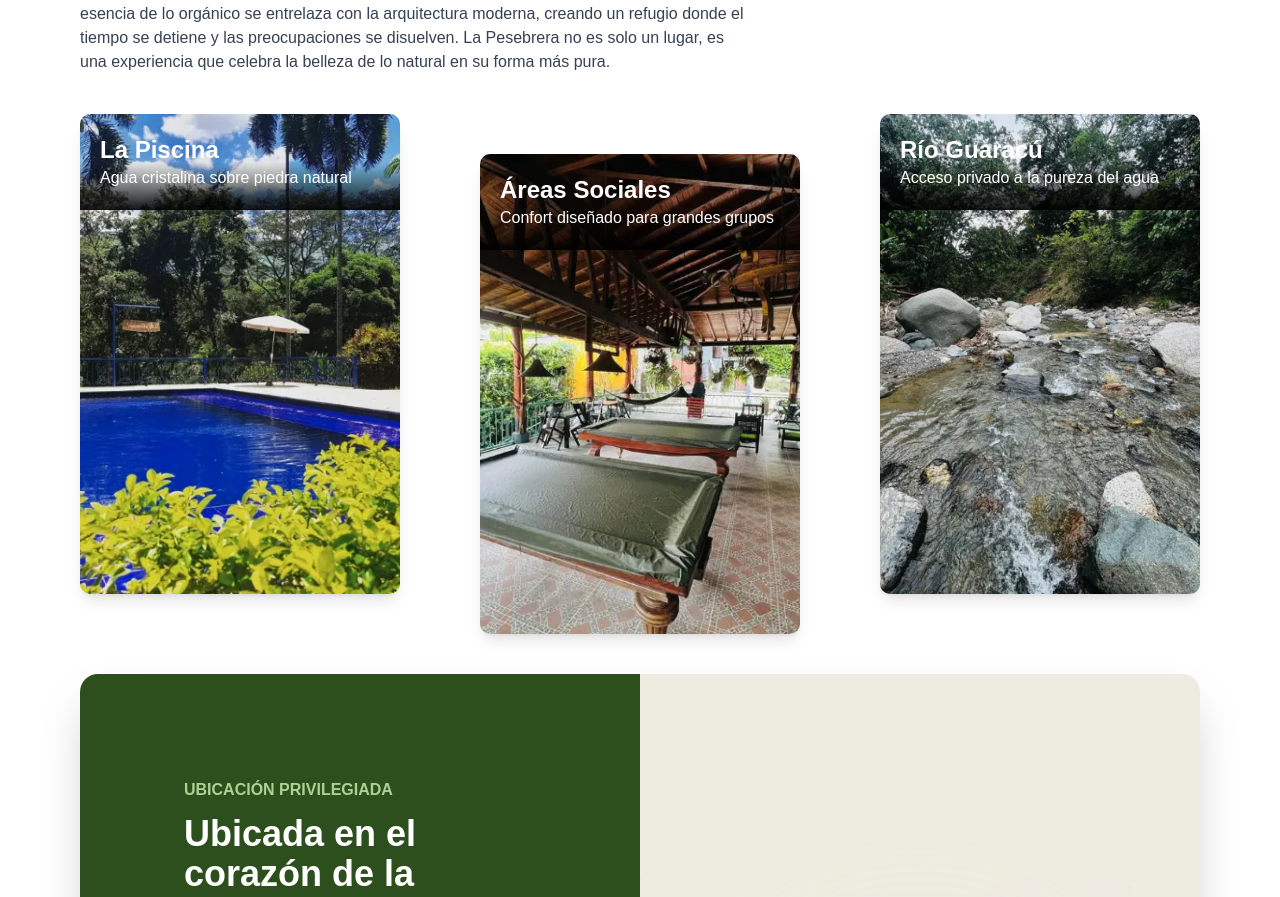
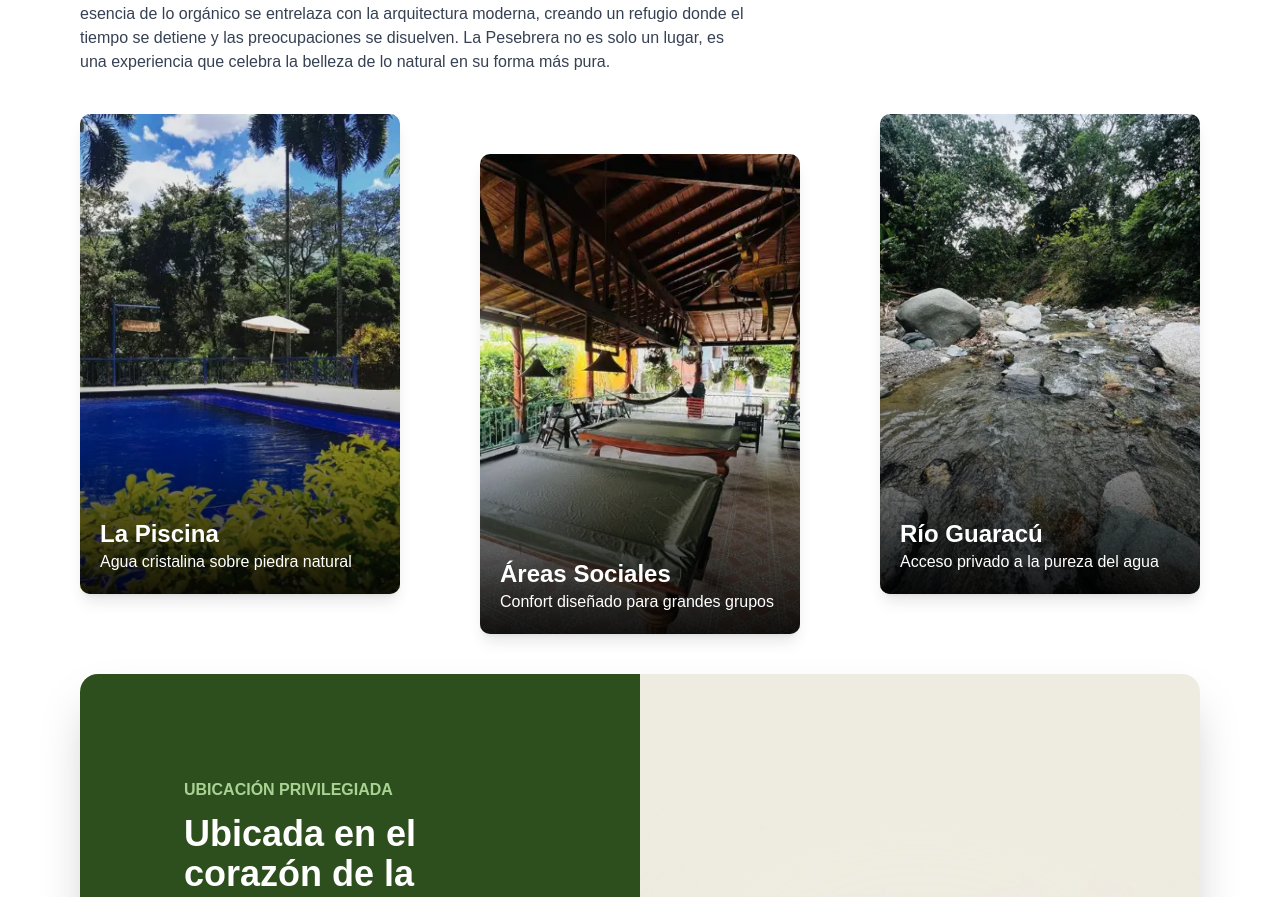
Before and after one commit to scarlos723/finca-la-pesebrera, a React (Vite) app: page / in a window 1280 px wide. Shown: the part 1006-1903 px from the top of the page. Built offline with nearby package versions, Linux system fonts and the light colour scheme.

Commit message:
fix cards proposal

```diff
--- a/src/components/Proposal.tsx
+++ b/src/components/Proposal.tsx
@@ -16,10 +16,10 @@ export const Proposal = () => {
             Nuestra propuesta es una oda al Ruralismo Editorial. Espacios que
             respiran, materiales que cuentan historias y un entorno que invita a
             compartir momentos auténticos. En cada rincón, la esencia de lo
-            orgánico se entrelaza con la arquitectura moderna, creando un refugio
-            donde el tiempo se detiene y las preocupaciones se disuelven. La
-            Pesebrera no es solo un lugar, es una experiencia que celebra la
-            belleza de lo natural en su forma más pura.
+            orgánico se entrelaza con la arquitectura moderna, creando un
+            refugio donde el tiempo se detiene y las preocupaciones se
+            disuelven. La Pesebrera no es solo un lugar, es una experiencia que
+            celebra la belleza de lo natural en su forma más pura.
           </p>
         </BlurFade>
       </div>
@@ -65,7 +65,7 @@ const Article = ({
   const reduce = useReducedMotion();
   return (
     <article
-      className={`overflow-hidden min-h-120 rounded-lg shadow-lg transition-[background-size] duration-700 ease-out ${
+      className={`grid overflow-hidden min-h-120 rounded-lg shadow-lg transition-[background-size] duration-700 ease-out ${
         reduce ? "" : "hover:[background-size:110%]"
       } ${className || ""}`}
       style={{
@@ -76,7 +76,6 @@ const Article = ({
       <div className="grid w-full h-full bg-linear-to-t from-black/90 via-transparent to-transparent">
         <div className="mt-auto text-white p-5">
           <div className="font-bold text-2xl">{title}</div>
-
           <p>{description}</p>
         </div>
       </div>
```
